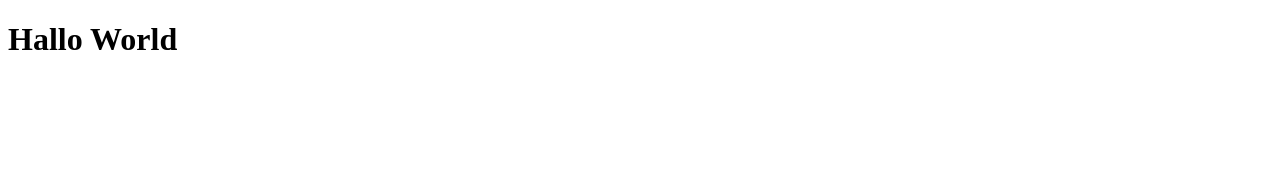
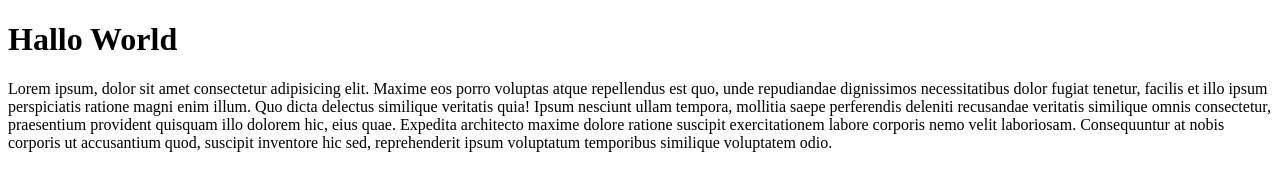
Before and after one commit to BUDI-TAISS/Budi-git-test, a plain HTML site: page index.html in a window 1280 px wide. Drawn offline with Linux system fonts and the light colour scheme.

Commit message:
Update file index.html

```diff
--- a/index.html
+++ b/index.html
@@ -8,5 +8,6 @@
 </head>
 <body>
     <h1>Hallo World</h1>
+    <p>Lorem ipsum, dolor sit amet consectetur adipisicing elit. Maxime eos porro voluptas atque repellendus est quo, unde repudiandae dignissimos necessitatibus dolor fugiat tenetur, facilis et illo ipsum perspiciatis ratione magni enim illum. Quo dicta delectus similique veritatis quia! Ipsum nesciunt ullam tempora, mollitia saepe perferendis deleniti recusandae veritatis similique omnis consectetur, praesentium provident quisquam illo dolorem hic, eius quae. Expedita architecto maxime dolore ratione suscipit exercitationem labore corporis nemo velit laboriosam. Consequuntur at nobis corporis ut accusantium quod, suscipit inventore hic sed, reprehenderit ipsum voluptatum temporibus similique voluptatem odio.</p>
 </body>
 </html>
```
